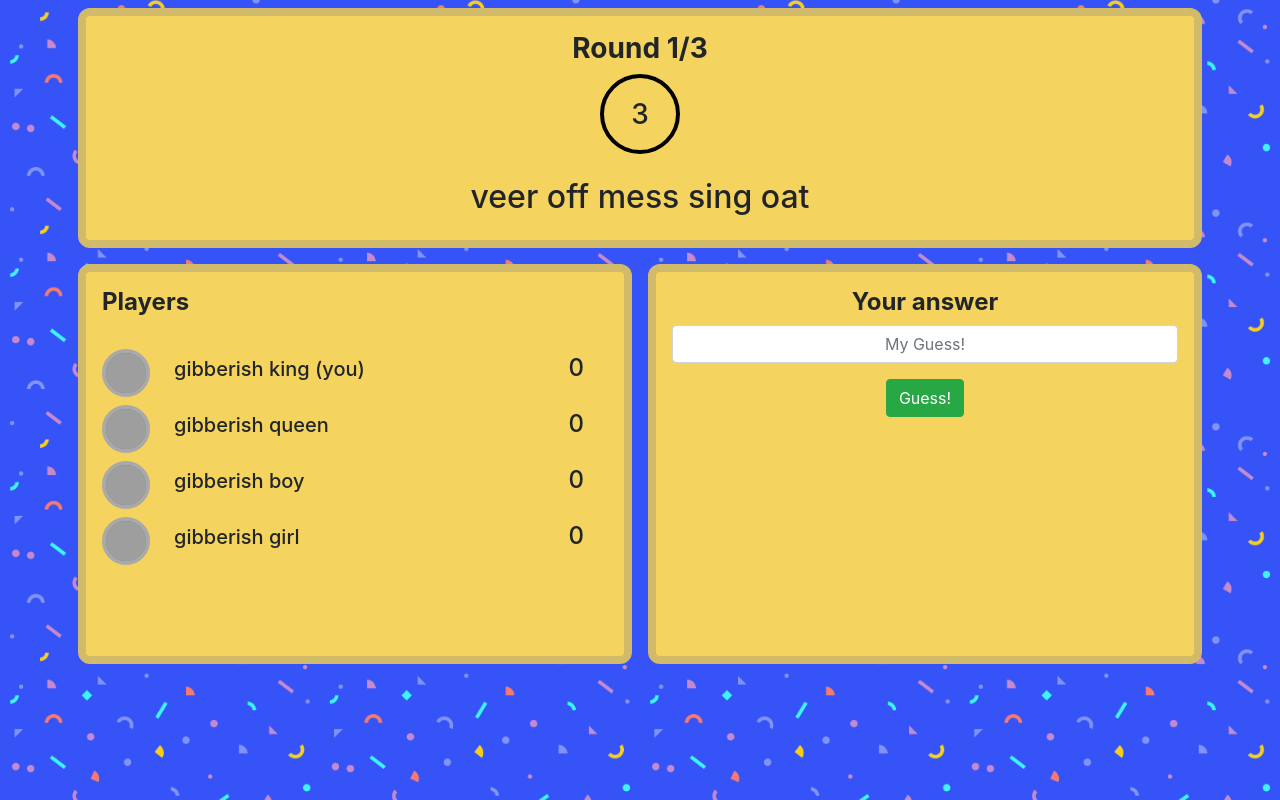
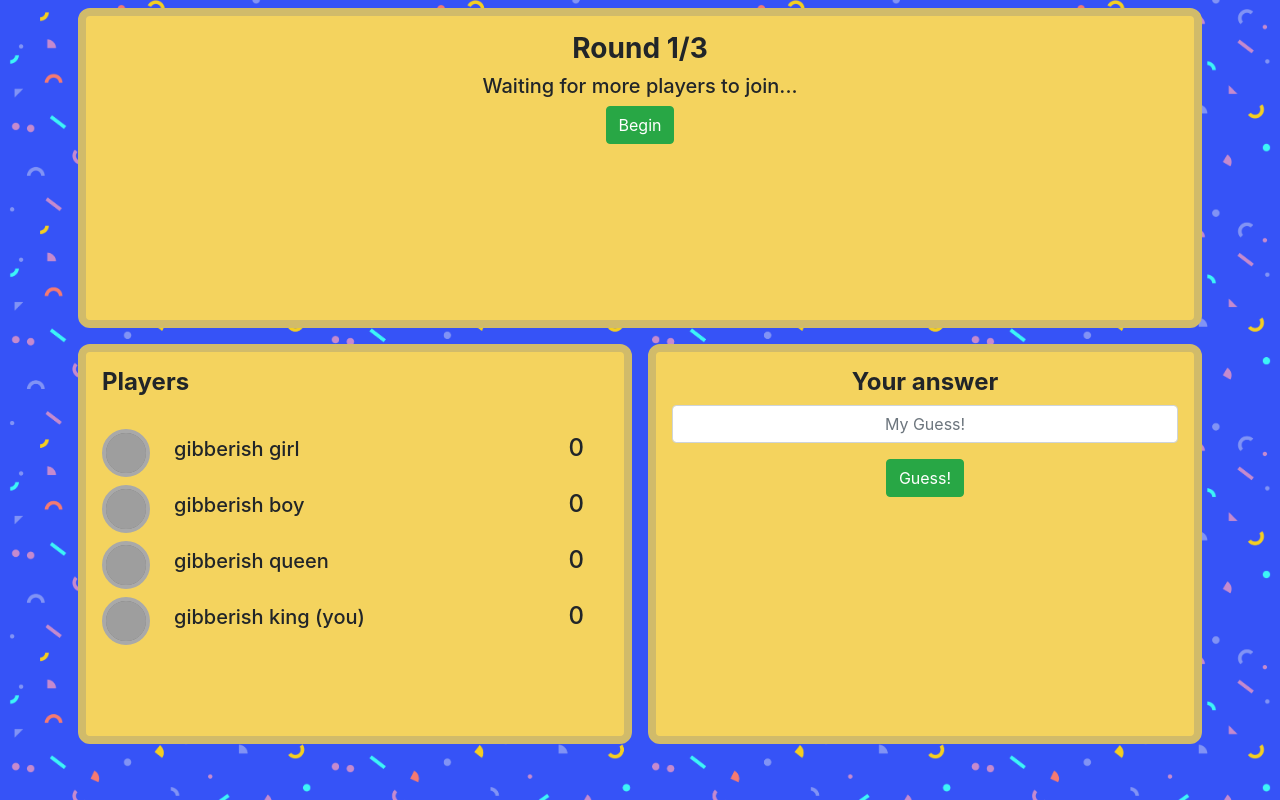
Before and after one commit to ryanmt95/gibberish, a React (Create React App) app in the folder gibberish_client/: page /room in a window 1280 px wide. Built offline with nearby package versions, Linux system fonts and the light colour scheme; grey boxes are pictures that could not be loaded.

Commit message:
added RoundEnded, GameWaiting and GameEnded states

```diff
--- a/gibberish_client/src/App.css
+++ b/gibberish_client/src/App.css
@@ -17,6 +17,7 @@
 
 #header {
   text-align: center;
+  height: 320px
 }
 
 #left, #right {
--- a/gibberish_client/src/components/Gameroom/GameroomPage.js
+++ b/gibberish_client/src/components/Gameroom/GameroomPage.js
@@ -2,14 +2,14 @@ import React from 'react'
 import PlayerListComponent from './PlayerListComponent'
 import PlayerAnswerComponent from './PlayerAnswerComponent'
 import QuestionCardComponent from './QuestionCardComponent'
-import { gamestates } from './GameStates'
+import { gamestates } from './gamestates/GameStates'
 
 class GameroomPage extends React.Component {
 
 	constructor(props) {
 		super(props)
 		this.state = {
-			gamestate: gamestates.ROUND_LOADING,
+			gamestate: gamestates.GAME_WAITING,
 			currentRound: 1,
 			maxRounds: 3,
 			myID: 'gibberish king',
@@ -19,24 +19,31 @@ class GameroomPage extends React.Component {
 				{name: "gibberish boy", points: 0},
 				{name: "gibberish girl", points: 0},
 			],
-			timePerRound: 5
+			roundScores: []
 		}
 	}
 
-	startNextRound = () => (
-		this.setState({currentRound: this.state.currentRound + 1})
-	)
+	startNextRound = () => {
+		if(this.state.currentRound < this.state.maxRounds) {
+			this.setState({currentRound: this.state.currentRound + 1})
+		} else {
+			this.transitionToState(gamestates.GAME_ENDED)
+		}
+	}
 
 	transitionToState = (newState) => (
 		this.setState({gamestate: newState})
 	)
 
 	updateScores = () => {
+		let roundScore = []
 		let players = this.state.players.map(player => {
-			player.points += Math.floor(Math.random() * 25)
+			let score = Math.floor(Math.random() * 25)
+			roundScore.push({name: player.name, points: score})
+			player.points += score
 			return player
 		})
-		this.setState({players: players})
+		this.setState(prevState => ({players: players, roundScores: [...prevState.roundScores, roundScore]}))
 	}
 
 	render() {
@@ -49,7 +56,7 @@ class GameroomPage extends React.Component {
 								currentRound={this.state.currentRound}
 								maxRounds={this.state.maxRounds}
 								gamestate={this.state.gamestate}
-								timePerRound={this.state.timePerRound}
+								roundScores={this.state.roundScores[this.state.roundScores.length - 1]}
 								startNextRound={this.startNextRound}
 								transitionToState={this.transitionToState}
 								updateScores={this.updateScores}/>
--- a/gibberish_client/src/components/Gameroom/QuestionCardComponent.js
+++ b/gibberish_client/src/components/Gameroom/QuestionCardComponent.js
@@ -1,28 +1,51 @@
 import React from 'react'
-import Timer from './Timer'
-import { gamestates } from './GameStates'
+import { gamestates } from './gamestates/GameStates'
+import RoundLoading from './gamestates/RoundLoading'
+import RoundOngoing from './gamestates/RoundOngoing'
+import RoundEnded from './gamestates/RoundEnded'
+import GameEnded from './gamestates/GameEnded'
+import GameWaiting from './gamestates/GameWaiting'
 
 function QuestionCardComponent(props) {
 
-  let message
+  let component
   if(props.gamestate === gamestates.ROUND_LOADING) {
-    message = <h5 className="mt-4">round is starting...</h5>
+    component = <RoundLoading
+                  transitionToState={props.transitionToState}
+                  nextState={gamestates.ROUND_ONGOING}/>
   } else if(props.gamestate === gamestates.ROUND_ONGOING) {
-    message = <h2 className="mt-4">veer off mess sing oat</h2>
+    component = <RoundOngoing
+                  transitionToState={props.transitionToState}
+                  nextState={gamestates.ROUND_ENDED}
+                  updateScores={props.updateScores}/>
+  } else if(props.gamestate === gamestates.ROUND_ENDED) {
+    component = <RoundEnded
+                  transitionToState={props.transitionToState}
+                  nextState={gamestates.ROUND_LOADING}
+                  startNextRound={props.startNextRound}
+                  roundScores={props.roundScores}
+                  />
+  } else if(props.gamestate === gamestates.GAME_ENDED) {
+    component = <GameEnded/>
+  } else if(props.gamestate === gamestates.GAME_WAITING) {
+    component = <GameWaiting
+                  transitionToState={props.transitionToState}
+                  nextState={gamestates.ROUND_LOADING}/>
   }
 
   return(
     <div id="QuestionCardComponent">
       <h3><strong>Round {props.currentRound}/{props.maxRounds}</strong></h3>
-      <Timer
+
+      {/* <Timer
         gamestate={props.gamestate}
         startNextRound={props.startNextRound}
         currentRound={props.currentRound}
         maxRounds={props.maxRounds}
         timePerRound={props.timePerRound}
         transitionToState={props.transitionToState}
-        updateScores={props.updateScores}/>
-      {message}
+        updateScores={props.updateScores}/> */}
+      {component}
     </div>
   )
 }
--- a/gibberish_client/src/components/Gameroom/Timer.js
+++ b/gibberish_client/src/components/Gameroom/Timer.js
@@ -1,27 +1,23 @@
 import React, { useState, useEffect } from 'react'
-import { gamestates } from './GameStates'
 
 function Timer(props) {
-  const [counter, setCounter] = useState(3)
+  const [counter, setCounter] = useState(props.seconds)
   useEffect(() => {
     if(counter > 0) {
       setTimeout(() => setCounter(counter - 1), 1000)
     } else {
-      if(props.gamestate === gamestates.ROUND_LOADING) {
-        props.transitionToState(gamestates.ROUND_ONGOING)
-        setCounter(props.timePerRound)
-      } else if(props.gamestate === gamestates.ROUND_ONGOING) {
-        if(props.currentRound < props.maxRounds) {
-          props.transitionToState(gamestates.ROUND_LOADING)
-          props.startNextRound()
-          props.updateScores()
-          setCounter(3)
-        }
+      props.transitionToState(props.nextState)
+      if(props.startNextRound) {
+        props.startNextRound()
       }
+      if(props.updateScores) {
+        props.updateScores()
+      }
+
     }
   }, [counter, props])
   return(
-    <div id="timer">
+    <div id="timer" style={{display: `${props.visible ? 'block' : 'none'}`}}>
       <h3>{counter}</h3>
     </div>
   )
--- /dev/null
+++ b/gibberish_client/src/components/Gameroom/gamestates/GameEnded.js
@@ -0,0 +1,11 @@
+import React from 'react'
+
+function GameEnded() {
+  return(
+    <div>
+      <h3>Game Over</h3>
+    </div>
+  )
+}
+
+export default GameEnded
--- /dev/null
+++ b/gibberish_client/src/components/Gameroom/gamestates/GameWaiting.js
@@ -0,0 +1,12 @@
+import React from 'react'
+
+function GameWaiting(props) {
+  return(
+    <div>
+      <h5>Waiting for more players to join...</h5>
+      <button className="btn btn-success" onClick={() => props.transitionToState(props.nextState)}>Begin</button>
+    </div>
+  )
+}
+
+export default GameWaiting
--- /dev/null
+++ b/gibberish_client/src/components/Gameroom/gamestates/RoundEnded.js
@@ -0,0 +1,20 @@
+import React from 'react'
+import Timer from '../Timer'
+
+function RoundEnded(props) {
+  return(
+    <div>
+      <Timer
+        visible={false}
+        transitionToState={props.transitionToState}
+        seconds={5}
+        nextState={props.nextState}
+        startNextRound={props.startNextRound}/>
+      {props.roundScores.sort((a,b) => (a.points < b.points) ? 1 : -1).map((item, index) => (
+        <h5 key={index}>{item.name} <span className="text-success">+{item.points}</span></h5>
+      ))}
+    </div>
+  )
+}
+
+export default RoundEnded
--- /dev/null
+++ b/gibberish_client/src/components/Gameroom/gamestates/RoundLoading.js
@@ -0,0 +1,17 @@
+import React from 'react'
+import Timer from '../Timer'
+
+function RoundLoading(props) {
+  return(
+    <div>
+      <Timer
+        visible={true}
+        transitionToState={props.transitionToState}
+        seconds={3}
+        nextState={props.nextState}/>
+      <h5>Round is starting...</h5>
+    </div>
+  )
+}
+
+export default RoundLoading
--- /dev/null
+++ b/gibberish_client/src/components/Gameroom/gamestates/RoundOngoing.js
@@ -0,0 +1,18 @@
+import React from 'react'
+import Timer from '../Timer'
+
+function RoundOngoing(props) {
+  return(
+    <div>
+      <Timer
+        visible={true}
+        transitionToState={props.transitionToState}
+        seconds={5}
+        nextState={props.nextState}
+        updateScores={props.updateScores}/>
+      <h2>veer off mess sing oat</h2>
+    </div>
+  )
+}
+
+export default RoundOngoing
```
Also changed, not shown: gibberish_client/src/components/Gameroom/gamestates/GameStates.js (renamed from gibberish_client/src/components/Gameroom/GameStates.js).
